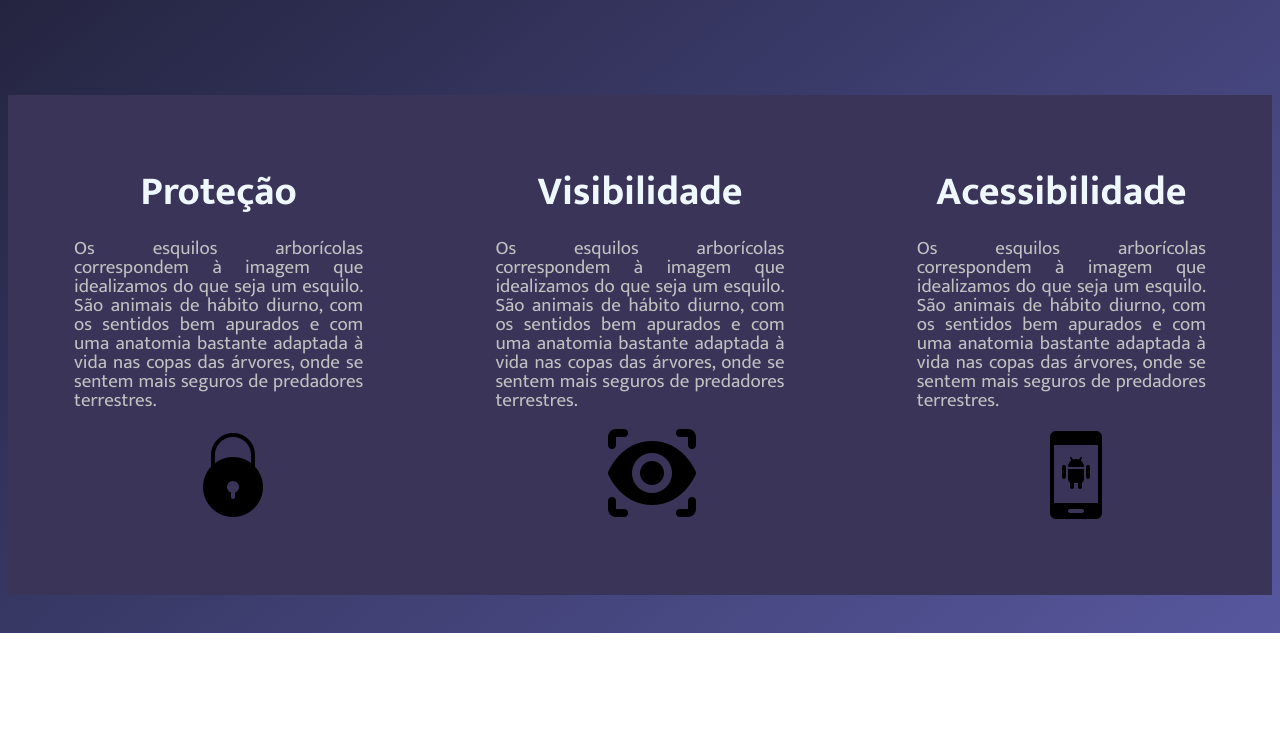
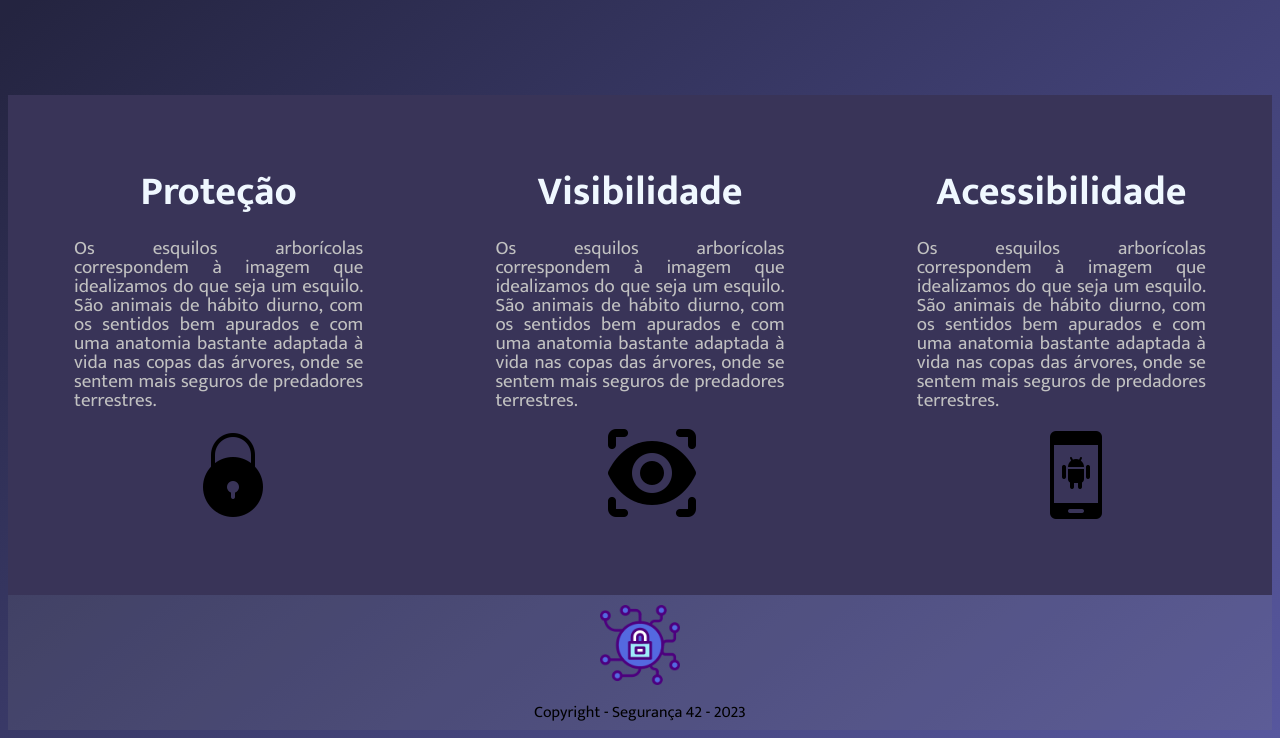
Before and after one commit to larissa-uchida/PWR-APS, a plain HTML site: page index.html in a window 1280 px wide. Shown: the part 643-1381 px from the top of the page. Before the commit the page ends 1276 px from the top, so only its background shows below. Drawn offline with Linux system fonts and the light colour scheme.

Commit message:
Add footer

```diff
--- a/index.html
+++ b/index.html
@@ -51,5 +51,12 @@
             </div>
         </div>
     </main>
+
+    <footer>
+        <div class="container_footer">
+            <img src="assets/icon.png">
+            <p>Copyright - Segurança 42 - 2023</p>
+        </div>
+    </footer>
 </body>
 </html>
--- a/style.css
+++ b/style.css
@@ -70,7 +70,7 @@ body {
 .container_second {
     height: 500px;
     width: 100%;
-    margin: 3% auto;
+    margin: 3% auto 0 auto;
     background-color: rgb(57, 52, 88);
     display: flex;
     justify-content: center;
@@ -100,3 +100,16 @@ body {
     text-align: justify;
     font-size: 19px;
 }
+
+.container_footer {
+    width: 100%;
+    height: 125px;
+    text-align: center;
+    padding-top: 10px;
+    background-color: rgba(117, 120, 122, 0.19);
+}
+
+.container_footer img {
+    width: 80px;
+    margin: 0 auto;
+}
```
Also changed, not shown: algoritmos.html (+7 -0 lines), sistema.html (+7 -0 lines).
